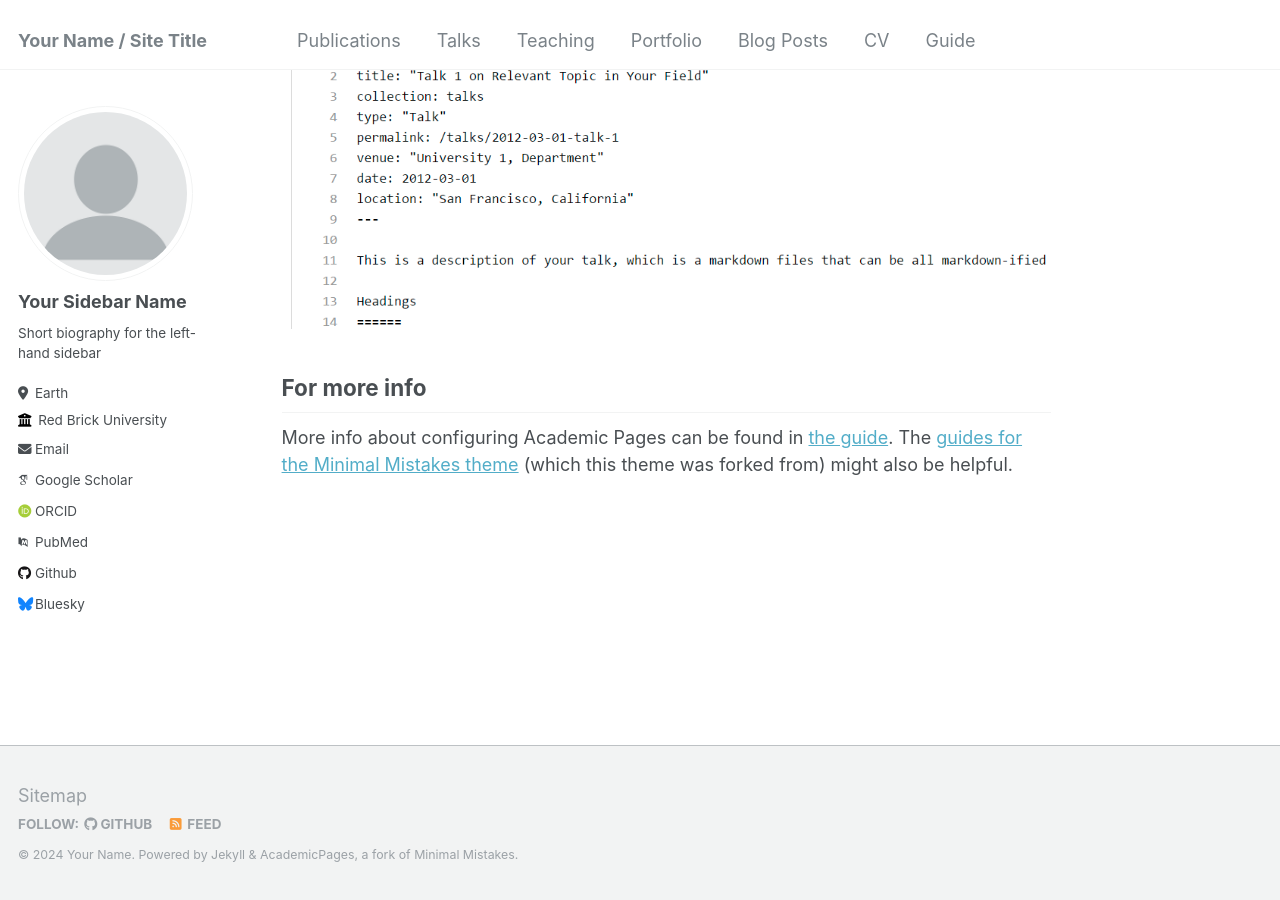
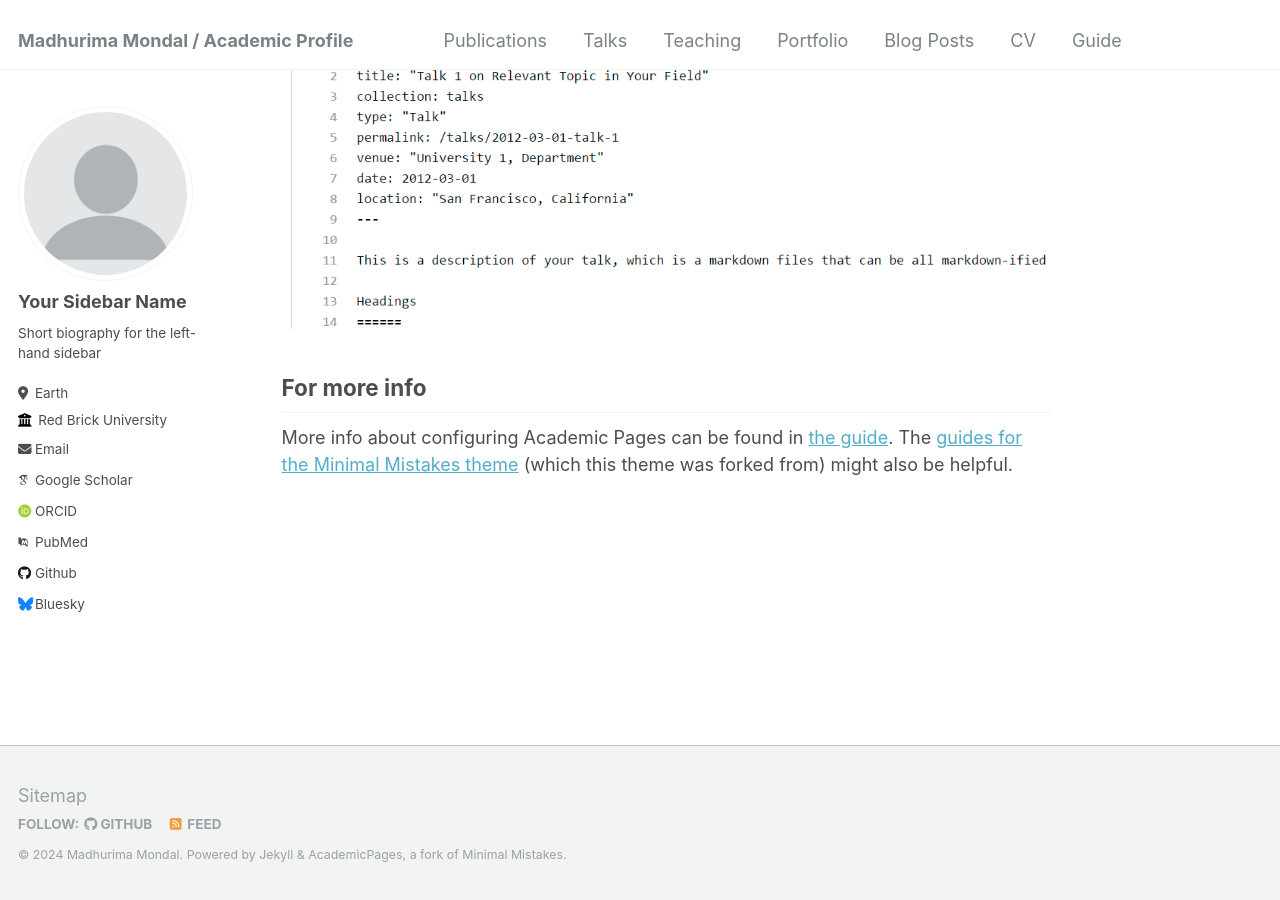
Before and after one commit to hub2nature/hub2nature, a Jekyll site: the page built from _pages/about.md, in a window 1280 px wide and 900 px high, scrolled down 2660 px. Built offline with Jekyll 4.4.1, drawn with Linux system fonts in a browser that asks for light colours; some web fonts are replaced.

Commit message:
Update _config.yml

```diff
--- a/_config.yml
+++ b/_config.yml
@@ -8,13 +8,14 @@
 
 # Basic Site Settings
 locale                   : "en-US"
-title                    : "Your Name / Site Title"
+title                    : "Madhurima Mondal / Academic Profile"
 title_separator          : "-"
-name                     : &name "Your Name"
-description              : &description "personal description"
-url                      : https://academicpages.github.io # the base hostname & protocol for your site e.g. "https://mmistakes.github.io"
-baseurl                  : "" # the subpath of your site, e.g. "/blog"
-repository               : "academicpages/academicpages.github.io"
+name                     : &name "Madhurima Mondal"
+description              : &description "PhD student at Texas A&M University specializing in Electrical and Computer Engineering."
+url                      : "https://hub2nature.github.io" # the base hostname & protocol for your site e.g. "https://mmistakes.github.io"
+baseurl                  : "/hub2nature" # the subpath of your site, e.g. "/blog"
+repository               : "hub2nature/hub2nature"
+
 
 # Site Author - The following control what appear as part of the author content on the side bar.
 #               If a field is blank the icon and link will not appear, otherwise it will be shown.
```
